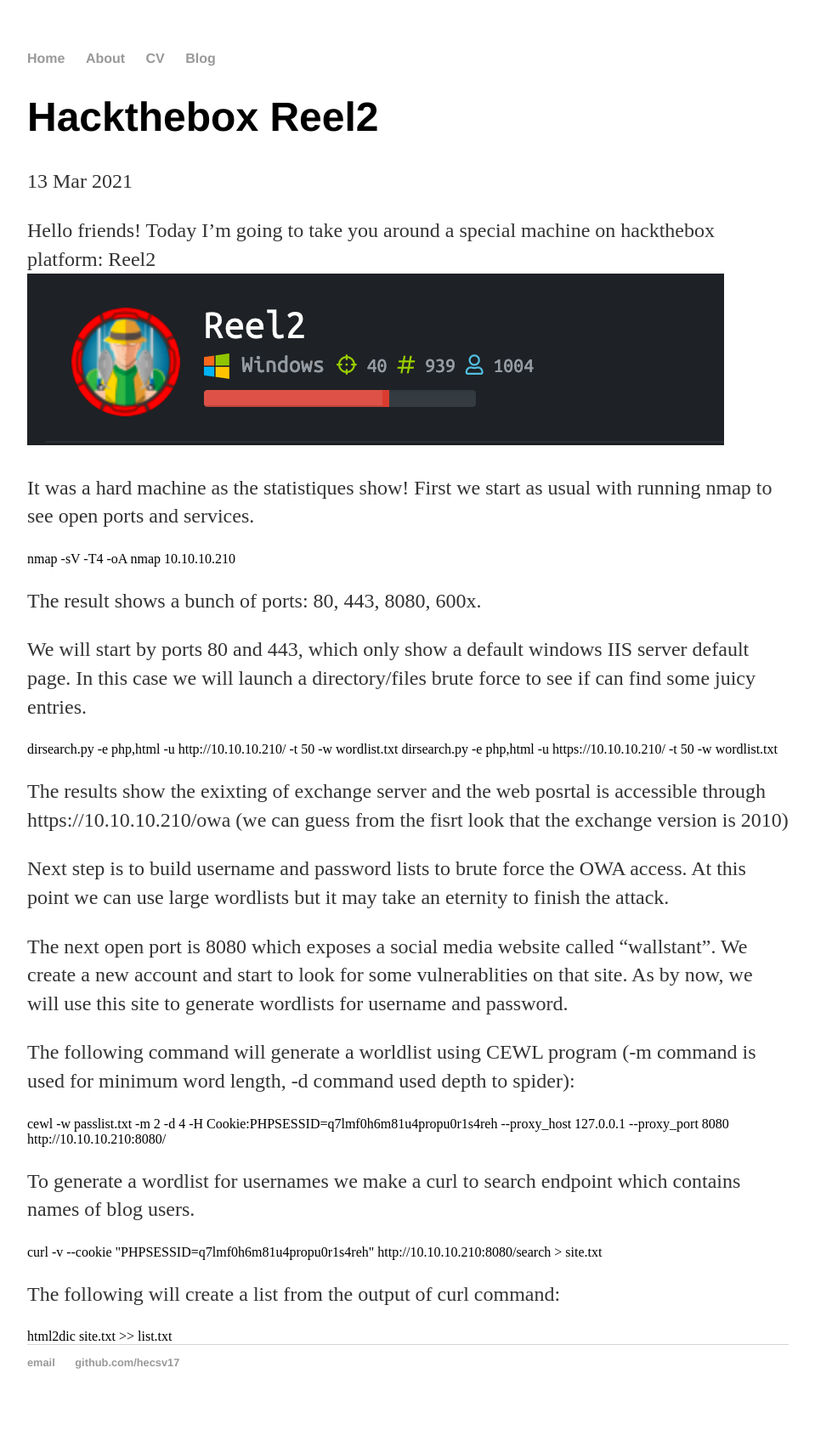
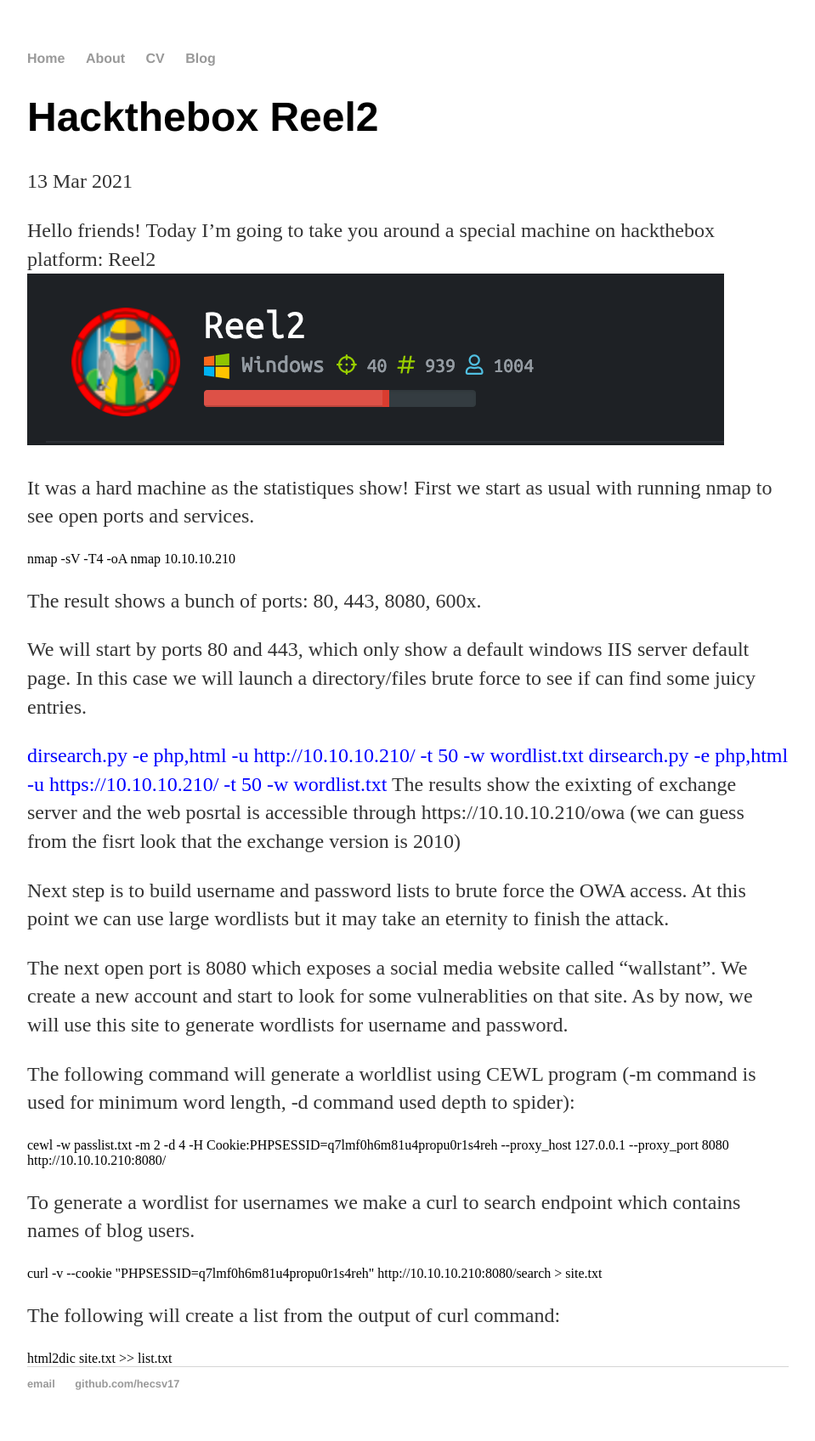
Before and after one commit to hecsv17/hecsv17.github.io, a Jekyll site: the page built from _posts/2021-03-13-hackthebox-reel2.md, in a window 1280 px wide. Shown: the whole page at 85% size, without its empty margins (160-1119 px from the left). Built offline with Jekyll 4.4.1, drawn with Linux system fonts in a browser that asks for light colours; our own code applies the rules of GitHub Pages for plain Markdown files; before the commit the page ends 1671 px from its top, so only the background shows below that.

Commit message:
Update 2021-03-13-hackthebox-reel2.md

```diff
--- a/_posts/2021-03-13-hackthebox-reel2.md
+++ b/_posts/2021-03-13-hackthebox-reel2.md
@@ -10,8 +10,8 @@
 
 We will start by ports 80 and 443, which only show a default windows IIS server default page. In this case we will launch a directory/files brute force to see if can find some juicy entries.
 
-<emb>dirsearch.py -e php,html -u http://10.10.10.210/ -t 50 -w wordlist.txt</emb>
-<emb>dirsearch.py -e php,html -u https://10.10.10.210/ -t 50 -w wordlist.txt</emb>
+<span style="color:blue"><emb>dirsearch.py -e php,html -u http://10.10.10.210/ -t 50 -w wordlist.txt</emb></span>
+<span style="color:blue"><emb>dirsearch.py -e php,html -u https://10.10.10.210/ -t 50 -w wordlist.txt</emb></span>
 The results show the exixting of exchange server and the web posrtal is accessible through https://10.10.10.210/owa (we can guess from the fisrt look that the exchange version is 2010)
 
 Next step is to build username and password lists to brute force the OWA access. At this point we can use large wordlists but it may take an eternity to finish the attack.
```
